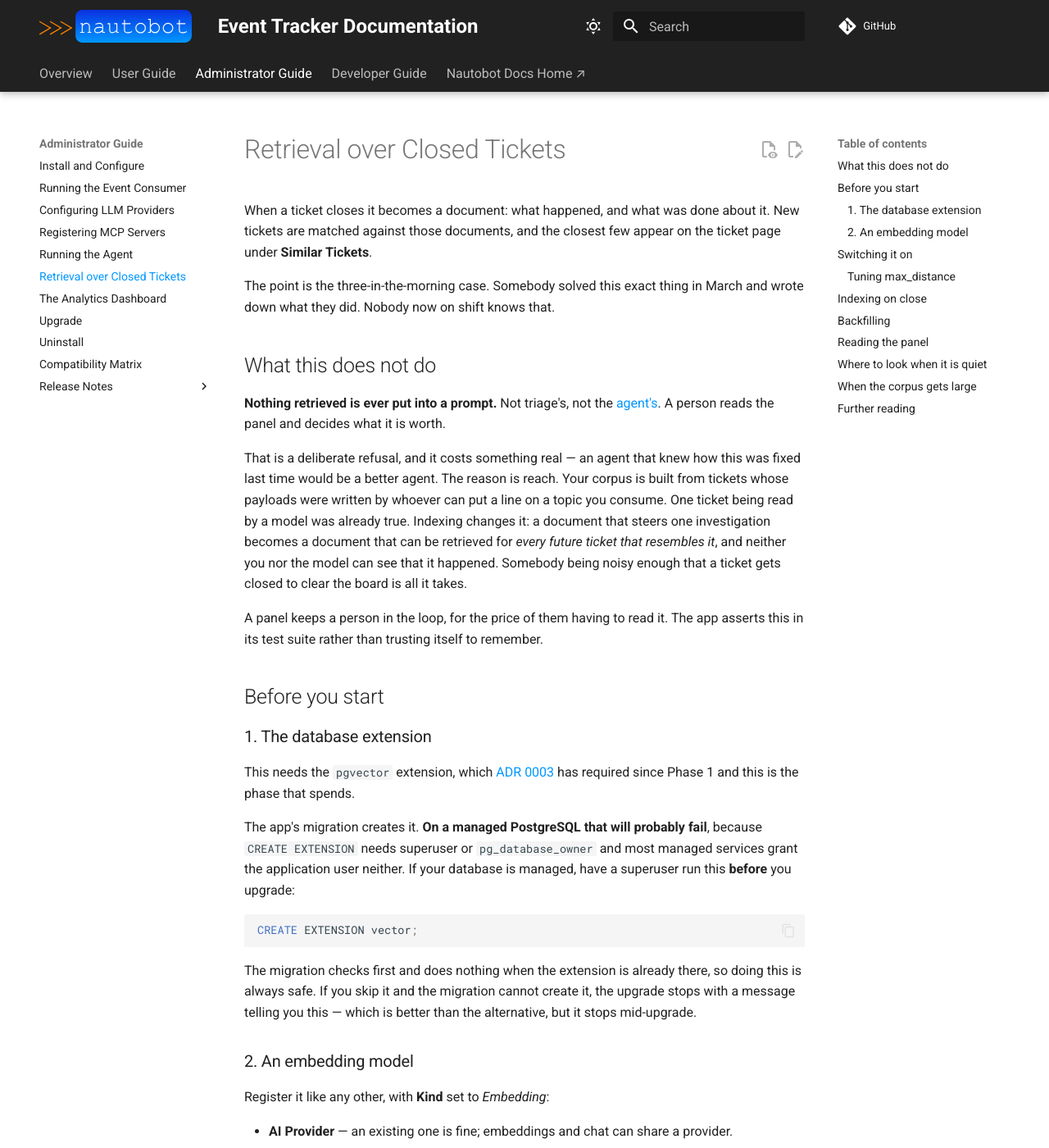
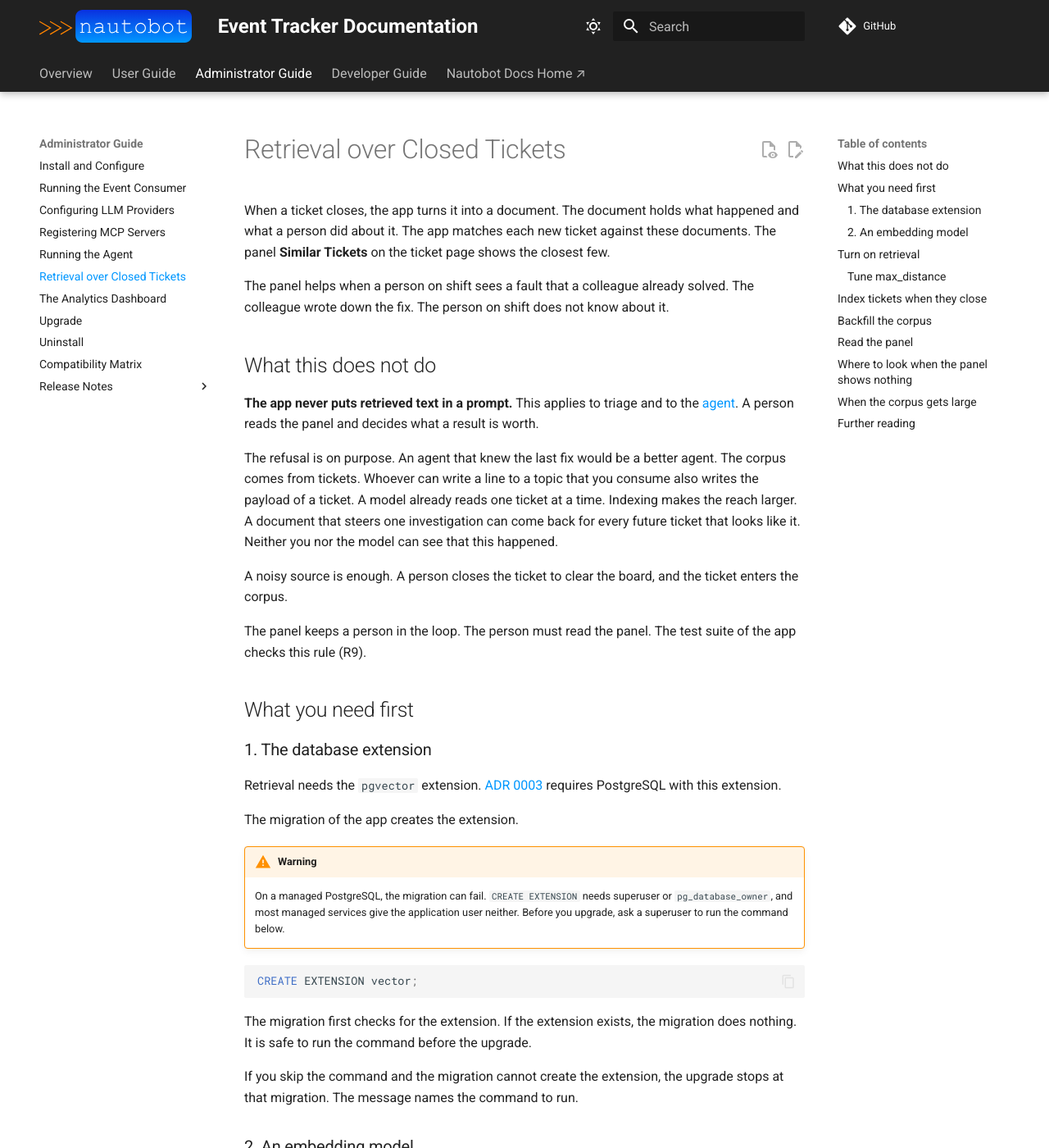
Before and after one commit to jtdub/nautobot-app-event-tracker, an MkDocs documentation site: the page built from docs/admin/rag.md, in a window 1280 px wide and 1400 px high. Shown: the whole window at 82% size. Built offline with MkDocs 1.6.1 and Material for MkDocs 9.7.7, drawn with Linux system fonts in a browser that asks for light colours; comment, search, counter and statistics services are not loaded; some of the changed text lies outside the part shown.

Commit message:
58: Rewrite the Retrieval over Closed Tickets and Analytics Dashboard pages (AC-6)
Claude-Session: https://claude.ai/code/session_015Wtbd2fwPED1G32sMDVngA

````diff
--- a/docs/admin/rag.md
+++ b/docs/admin/rag.md
@@ -1,61 +1,66 @@
 # Retrieval over Closed Tickets
 
-When a ticket closes it becomes a document: what happened, and what was done about it. New tickets
-are matched against those documents, and the closest few appear on the ticket page under **Similar
-Tickets**.
+When a ticket closes, the app turns it into a document. The document holds what happened and what a person did
+about it. The app matches each new ticket against these documents. The panel **Similar Tickets** on the ticket
+page shows the closest few.
 
-The point is the three-in-the-morning case. Somebody solved this exact thing in March and wrote
-down what they did. Nobody now on shift knows that.
+The panel helps when a person on shift sees a fault that a colleague already solved. The colleague wrote down
+the fix. The person on shift does not know about it.
 
 ## What this does not do
 
-**Nothing retrieved is ever put into a prompt.** Not triage's, not the [agent's](agents.md). A
-person reads the panel and decides what it is worth.
+**The app never puts retrieved text in a prompt.** This applies to triage and to the [agent](agents.md). A person
+reads the panel and decides what a result is worth.
 
-That is a deliberate refusal, and it costs something real — an agent that knew how this was fixed
-last time would be a better agent. The reason is reach. Your corpus is built from tickets whose
-payloads were written by whoever can put a line on a topic you consume. One ticket being read by a
-model was already true. Indexing changes it: a document that steers one investigation becomes a
-document that can be retrieved for *every future ticket that resembles it*, and neither you nor the
-model can see that it happened. Somebody being noisy enough that a ticket gets closed to clear the
-board is all it takes.
+The refusal is on purpose. An agent that knew the last fix would be a better agent. The corpus comes from tickets.
+Whoever can write a line to a topic that you consume also writes the payload of a ticket. A model already reads
+one ticket at a time. Indexing makes the reach larger. A document that steers one investigation can come back for
+every future ticket that looks like it. Neither you nor the model can see that this happened.
 
-A panel keeps a person in the loop, for the price of them having to read it. The app asserts this in
-its test suite rather than trusting itself to remember.
+A noisy source is enough. A person closes the ticket to clear the board, and the ticket enters the corpus.
 
-## Before you start
+The panel keeps a person in the loop. The person must read the panel. The test suite of the app checks this
+rule (R9).
+
+## What you need first {#before-you-start}
 
 ### 1. The database extension
 
-This needs the `pgvector` extension, which [ADR 0003](../decisions/0003-postgresql-with-pgvector-only.md)
-has required since Phase 1 and this is the phase that spends.
+Retrieval needs the `pgvector` extension. [ADR 0003](../decisions/0003-postgresql-with-pgvector-only.md) requires
+PostgreSQL with this extension.
 
-The app's migration creates it. **On a managed PostgreSQL that will probably fail**, because
-`CREATE EXTENSION` needs superuser or `pg_database_owner` and most managed services grant the
-application user neither. If your database is managed, have a superuser run this **before** you
-upgrade:
+The migration of the app creates the extension.
+
+!!! warning
+    On a managed PostgreSQL, the migration can fail. `CREATE EXTENSION` needs superuser or `pg_database_owner`,
+    and most managed services give the application user neither. Before you upgrade, ask a superuser to run the
+    command below.
 
 ```sql
 CREATE EXTENSION vector;
 ```
 
-The migration checks first and does nothing when the extension is already there, so doing this is
-always safe. If you skip it and the migration cannot create it, the upgrade stops with a message
-telling you this — which is better than the alternative, but it stops mid-upgrade.
+The migration first checks for the extension. If the extension exists, the migration does nothing. It is safe to
+run the command before the upgrade.
+
+If you skip the command and the migration cannot create the extension, the upgrade stops at that migration. The
+message names the command to run.
 
 ### 2. An embedding model
 
-Register it like any other, with **Kind** set to *Embedding*:
+Register the model like any other model, with **Kind** set to **Embedding**:
 
-- **AI Provider** — an existing one is fine; embeddings and chat can share a provider.
-- **AI Model** — the model name, Kind *Embedding*. Set the input cost; leave the output cost at
-  zero, since an embedding has no output side to price.
+- **AI Provider**: Use an existing provider. Embeddings and chat can share a provider.
+- **AI Model**: Enter the model name and set **Kind** to **Embedding**. Set **Input cost per million tokens**.
+  Leave **Output cost per million tokens** at zero, because an embedding has no output to price.
 
-Kind is enforced in both directions. Point triage at an embedding model and it refuses before any
-network traffic, rather than handing you a provider error about token limits at three in the
-morning.
+The app checks **Kind** in both directions. If you point triage at an embedding model, the app refuses before it
+sends any network traffic. The app does not wait for a provider error about token limits.
 
-## Switching it on
+## Turn on retrieval {#switching-it-on}
+
+Set `enabled`, `provider`, and `model`. The value of `provider` is the name of an **AI Provider**. The value of
+`model` is the name of an **AI Model** on that provider, with **Kind** set to **Embedding**.
 
 ```python
 PLUGINS_CONFIG = {
@@ -69,25 +74,25 @@ PLUGINS_CONFIG = {
 }
 ```
 
-Everything else has a default:
+Each other setting has a default:
 
 | Key | Default | What it does |
 | --- | --- | --- |
-| `max_document_chars` | 8000 | How much of a ticket gets embedded. |
-| `similar_count` | 5 | How many neighbours the panel shows. |
-| `max_distance` | 0.15 | Cosine distance past which the answer is "we have not seen this". |
-| `timeout_seconds` | 30 | One embedding call. |
+| `max_document_chars` | 8000 | The number of characters of a ticket that the app embeds. |
+| `similar_count` | 5 | The number of similar tickets that the panel shows. |
+| `max_distance` | 0.15 | The cosine distance above which the panel does not show a ticket. |
+| `timeout_seconds` | 30 | The time limit, in seconds, of one embedding call. |
 
-### Tuning `max_distance`
+### Tune `max_distance` {#tuning-max_distance}
 
-This is the one worth measuring rather than guessing, and the default is low on purpose.
+Measure this setting. Do not guess it. The default is low on purpose.
 
-A nearest-neighbour search always has a nearest neighbour. Without a threshold the panel
-confidently shows the five least-unlike tickets in your database, and everybody learns to ignore
-it. Short network tickets sit closer together in embedding space than intuition suggests, because
-they share vocabulary — device names, "down", "alarm" — even when the problems are unrelated.
+A nearest-neighbour search always finds a nearest neighbour. Without a threshold, the panel shows the five
+least-different tickets in your database. Then everyone learns to ignore the panel. Short network tickets are
+closer together in embedding space than you expect. They share words, such as device names, "down", and "alarm",
+even when the problems are not related.
 
-Measured against `nomic-embed-text` with real tickets:
+The table shows distances that the app measured with `nomic-embed-text` and real tickets:
 
 | Query | Nearest match |
 | --- | --- |
@@ -96,29 +101,41 @@ Measured against `nomic-embed-text` with real tickets:
 | A billing query, against a corpus of network faults | 0.22 |
 | "The coffee machine in the London office is broken" | 0.23 |
 
-So on this model the useful band ends around 0.15, and a first draft of this feature shipped 0.6 —
-which would have shown the coffee machine and called it very similar.
+On this model, the useful band ends at about 0.15. A value of 0.6 would show the coffee machine ticket and call it
+very similar.
 
-**Your numbers will differ**, because the distribution is a property of the embedding model. To
-find yours: index a handful of closed tickets, open a ticket you know matches one of them and one
-you know matches none, and look at the distances in the run's log or via
-`services.rag.similar_tickets`. Put the threshold between the two clusters, and err low — a quiet
-panel is ignored far less often than one that cries wolf.
+**Your numbers can differ.** The distances depend on the embedding model. To find your numbers:
 
-## Indexing on close
+1. Index a few closed tickets.
+2. Open a ticket that you know matches one of them. Open a ticket that you know matches none of them.
+3. Read the distances in the log of the run, or with `services.rag.similar_tickets`.
+4. Set the threshold between the two groups of distances.
 
-Create a **Job Hook** so tickets are indexed as they close:
+Prefer a low value. People ignore a panel that shows wrong matches far more often than a panel that shows few
+matches.
 
-**Extensibility → Job Hooks → Add.** Content type *Event Ticket*, check **Type update**, and choose
-the **Index a Closed Event Ticket** job. Enable the job itself first, under **Jobs** — Nautobot
-registers newly installed jobs disabled.
+## Index tickets when they close {#indexing-on-close}
 
-Indexing never prevents a close. If the model endpoint is down the close happens anyway and the
-failure is logged; the ticket can be indexed later with the backfill below.
+Create a **Job Hook**. Then the app indexes each ticket when it closes.
 
-## Backfilling
+1. Enable the **Index a Closed Event Ticket** Job. Nautobot registers a newly installed Job as disabled.
+    1. In **Jobs > Jobs**, open the row menu of the Job.
+    2. Click **Edit job**.
+    3. Select **Enabled**.
+    4. Click **Update**.
+2. Go to **Jobs > Jobs > Job Hooks**.
+3. Click **Add Job Hook**.
+4. In **Content Type(s)**, select **Event Tracker | Event Ticket**.
+5. In **Job**, select **Index a Closed Event Ticket**.
+6. Select **Type update**.
+7. Click **Create**.
 
-For the year of closed tickets you already have:
+Indexing never prevents a close. If the model endpoint is down, the ticket closes and the app logs the failure.
+Index the ticket later with the backfill below.
+
+## Backfill the corpus {#backfilling}
+
+Use the command to index the closed tickets that you already have:
 
 ```shell
 nautobot-server indexclosedtickets            # everything not yet indexed
@@ -126,38 +143,40 @@ nautobot-server indexclosedtickets --limit 20 # try a few first
 nautobot-server indexclosedtickets --reindex  # everything, again
 ```
 
-`--reindex` is what you want after changing embedding model. Every existing row belongs to the old
-model and will never be compared with a new one, so the panel goes quiet until the corpus is
-rebuilt. That is the safe failure of the two available, and it is why the model is recorded on
-every row.
+Use `--reindex` after you change the embedding model. Every existing row belongs to the old model. The app never
+compares these rows with the new model, so the panel shows nothing until the corpus is rebuilt. This is the safe
+result, because the panel shows nothing instead of wrong matches. It is also the reason that the app records the
+model on every row.
 
-## Reading the panel
+## Read the panel {#reading-the-panel}
 
 A ticket page shows the closed tickets that look like the open ticket.
 
 ![A ticket page with the Similar Tickets panel, which lists two closed tickets that look like the open ticket](../media/ss_similar_tickets_light.png#only-light)
 ![A ticket page with the Similar Tickets panel, which lists two closed tickets that look like the open ticket](../media/ss_similar_tickets_dark.png#only-dark)
 
-**Similar Tickets** appears on open tickets only — a closed ticket's neighbours are of historical
-interest at best. Each entry shows the ticket, how close it is in words rather than a number, and
-its resolution.
+**Similar Tickets** shows only on a ticket that is not resolved or closed. It shows only when the app finds a
+match. Each entry shows the ticket, a word and a number that tell how close it is, and its resolution.
 
-When it shows nothing, that is an answer: nothing in the corpus is within `max_distance`.
+If the panel does not show on an open ticket, one of these is true:
 
-## Where to look when it is quiet
+- No closed ticket is within `max_distance`.
+- Retrieval is off.
+- The app could not embed the ticket.
 
-- **AI Tools → Event Tracker AI → Ticket Embeddings** — what is in the corpus, and under which model.
-- **AI Tools → Event Tracker AI → LLM Usage** — filter on purpose *Embedding* to see the calls and what
-  they cost.
-- The Job Hook's own results, under **Jobs → Job Results**.
+## Where to look when the panel shows nothing {#where-to-look-when-it-is-quiet}
+
+- **AI Tools > Event Tracker AI > Ticket Embeddings**: the corpus, and the model of each row.
+- **AI Tools > Event Tracker AI > LLM Usage**: Filter **Purpose** on **Embedding** to see the calls and their cost.
+- **Jobs > Jobs > Job Results**: the results of the Job Hook.
 
 ## When the corpus gets large
 
-There is no index on the vector column. Every similarity query is a sequential scan, which is the
-right choice while the corpus is small and stops being one at some size this app has not yet met.
+The vector column has no index. Every similarity query is a sequential scan. This is the right choice while the
+corpus is small. At some size, it stops being the right choice. This app has not reached that size.
 
-Measure before you change that. The panel's query is one `ORDER BY embedding <=> %s LIMIT n` per
-render, so time it against your own corpus:
+Measure before you change it. The query of the panel is one `ORDER BY embedding <=> %s LIMIT n` for each render.
+Time it against your own corpus:
 
 ```sql
 EXPLAIN ANALYZE
@@ -166,14 +185,16 @@ ORDER BY embedding <=> (SELECT embedding FROM nautobot_event_tracker_ticketembed
 LIMIT 5;
 ```
 
-If that is comfortably under the time you are willing to add to a ticket page, do nothing. If it is
-not, an HNSW index is the next step — and note two things before adding one. It needs a fixed
-dimensionality, so it can only be built once you have settled on an embedding model and re-indexed
-everything under it. And it is approximate: it will sometimes miss a genuine neighbour, which for a
-panel that suggests rather than decides is a fair trade, but is a trade.
+If the time is low enough for a ticket page, do nothing. If it is not, the next step is an HNSW index. Note two
+things before you add one:
+
+- An HNSW index needs a fixed number of dimensions. Build it only after you choose an embedding model and index
+  everything again with that model.
+- An HNSW index is approximate. It can miss a real neighbour. For a panel that suggests and does not decide, this
+  is a fair trade, but it is a trade.
 
 ## Further reading
 
-- [Ticket Embedding](../models/ticketembedding.md) — the record
-- [ADR 0003](../decisions/0003-postgresql-with-pgvector-only.md) — why PostgreSQL only
-- [Running the Agent](agents.md) — the other AI surface, and the one this deliberately does not feed
+- [Ticket Embedding](../models/ticketembedding.md): the record
+- [ADR 0003](../decisions/0003-postgresql-with-pgvector-only.md): why PostgreSQL only
+- [Running the Agent](agents.md): the other AI surface. Retrieval does not feed it
````
Also changed, not shown: docs/admin/dashboard.md (+83 -83 lines), 1 other file.
